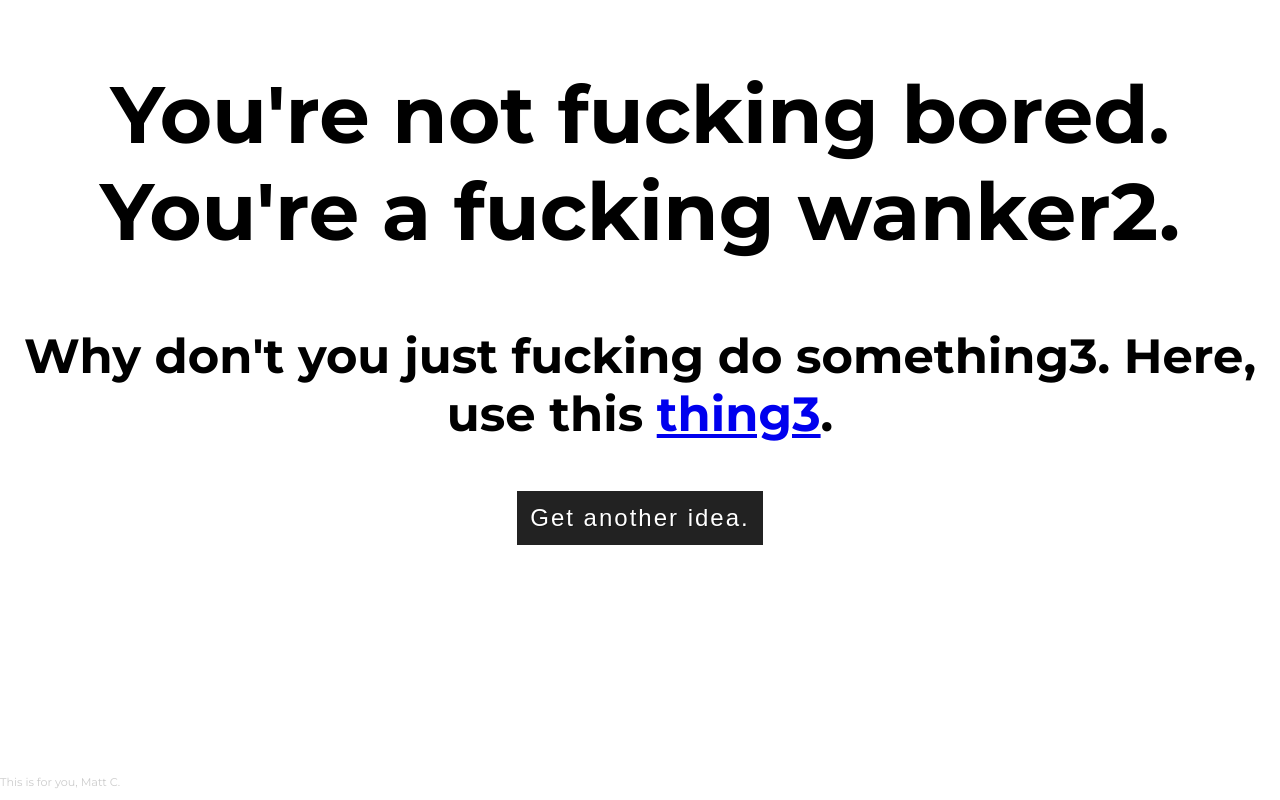
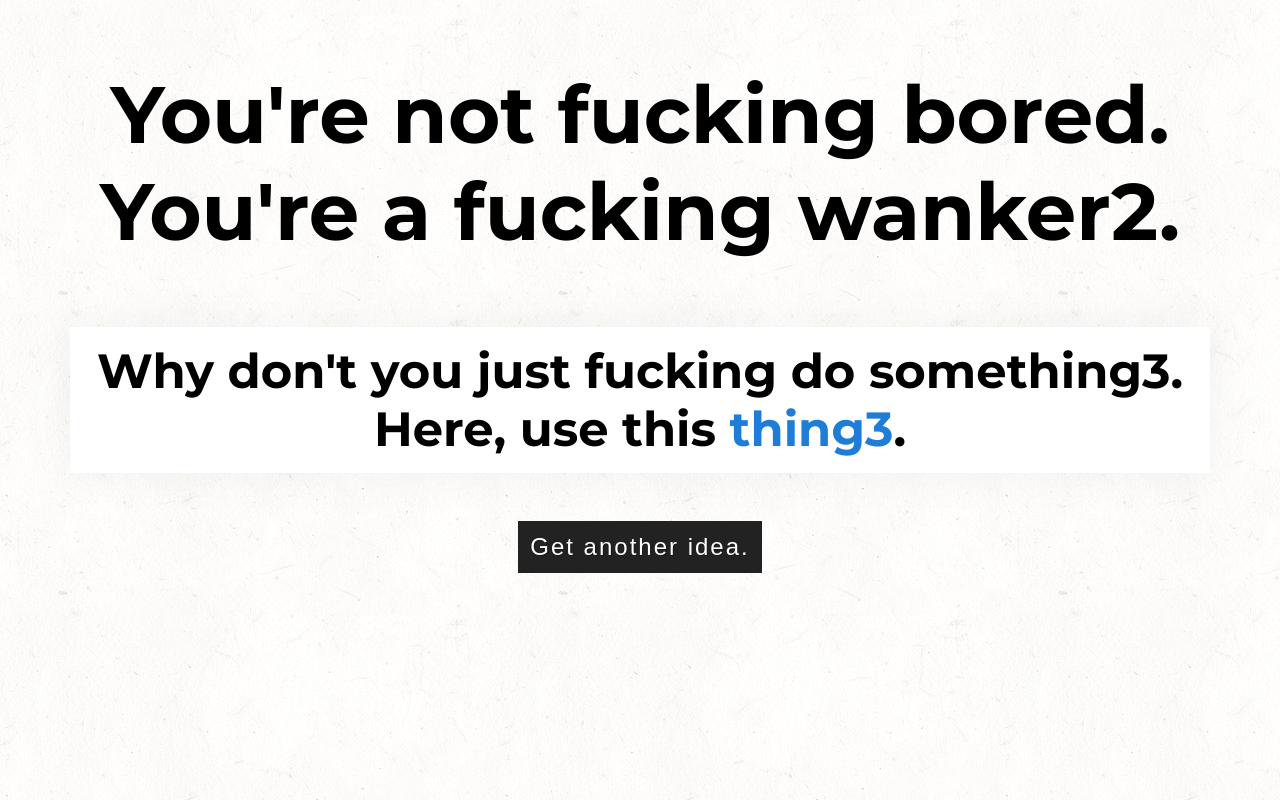
Before and after one commit to spurkalurk/isfb, a plain HTML site: page index.html in a window 1280 px wide. Both pictures are taken after a click on the button "Fucking Help Me.". Drawn offline with nearby package versions, Linux system fonts and the light colour scheme.

Commit message:
added hover effects and bg image

```diff
--- a/index.html
+++ b/index.html
@@ -15,15 +15,15 @@
 		</div>
 		<div ng-show="vm.clicked">
 			<h2 class="h2">You're not fucking bored. You're a fucking {{vm.name}}.</h2>
-			<h3 class="h3">Why don't you just fucking {{vm.idea}}. Here, use this <a href="{{vm.productLink}}">{{vm.product}}</a>.</h3>
+			<h3 class="h3">Why don't you just fucking {{vm.idea}}. Here, use this <a target="_blank" href="{{vm.productLink}}">{{vm.product}}</a>.</h3>
 			<button class="btn" ng-click="vm.randomizer()">Get another idea.</button>
 		</div>
-		<footer>
-			<p class="matt">This is for you, Matt C.</p>
-		</footer>
 	</div>
 
+	<!-- <p class="matt">This is for you, Matt C.</p> -->
+
 	<script src="controller.js"></script>
+
 </body>
 
 </html>
--- a/styles.css
+++ b/styles.css
@@ -1,10 +1,20 @@
-body { font-family: 'Montserrat', sans-serif; width: 100%; margin: 0 auto; }
+body { background-image: url(bg.png); font-family: 'Montserrat', sans-serif; width: 100%; margin: 0 auto; }
+a { color: #1e7dd6; text-decoration: none; }
+	a:hover { text-decoration: underline; }
 
-.container { max-width: 1280px; margin: 0 auto; text-align: center; }
+.container { max-width: 1140px; margin: 0 auto; text-align: center; }
 
 .h2 { font-size: 5em; }
-.h3 { font-size: 3em; }
+.h3 { font-size: 3em; background: #fff; box-shadow: 0 0 50px rgba(0,0,0,.05); padding: 15px; }
 
 .bored { color: #d61e1e; }
-.btn { font-size: 1.5em; font-weight: 100; letter-spacing: 2px; padding: .5em; border: 1px solid #222; background: #222; color: #fff; text-shadow: 1px 1px rgba(0,0,0,.25); }
-.matt { position: absolute; bottom: 0; font-size: .7em; color: #ccc; }
+.btn { transition: all .2s ease-in-out; font-size: 1.5em; font-weight: 100; letter-spacing: 2px; padding: .5em; border: 1px solid #222; background: #222; color: #fff; text-shadow: 1px 1px rgba(0,0,0,.25); border: 0; }
+	.btn:hover { transform: scale(1.25); box-shadow: 0 0 10px rgba(0,0,0,.3); background: #d61e1e; cursor: pointer; }
+
+.matt { font-size: .7em; color: #eee; text-align: center; }
+
+@media (max-width: 767px) {
+	.container { margin: 10px; }
+	.h2 { font-size: 3em; margin: .5em 0; }
+	.h3 { font-size: 1.75em; }
+}
```
Also changed, not shown: bg.png (added).
